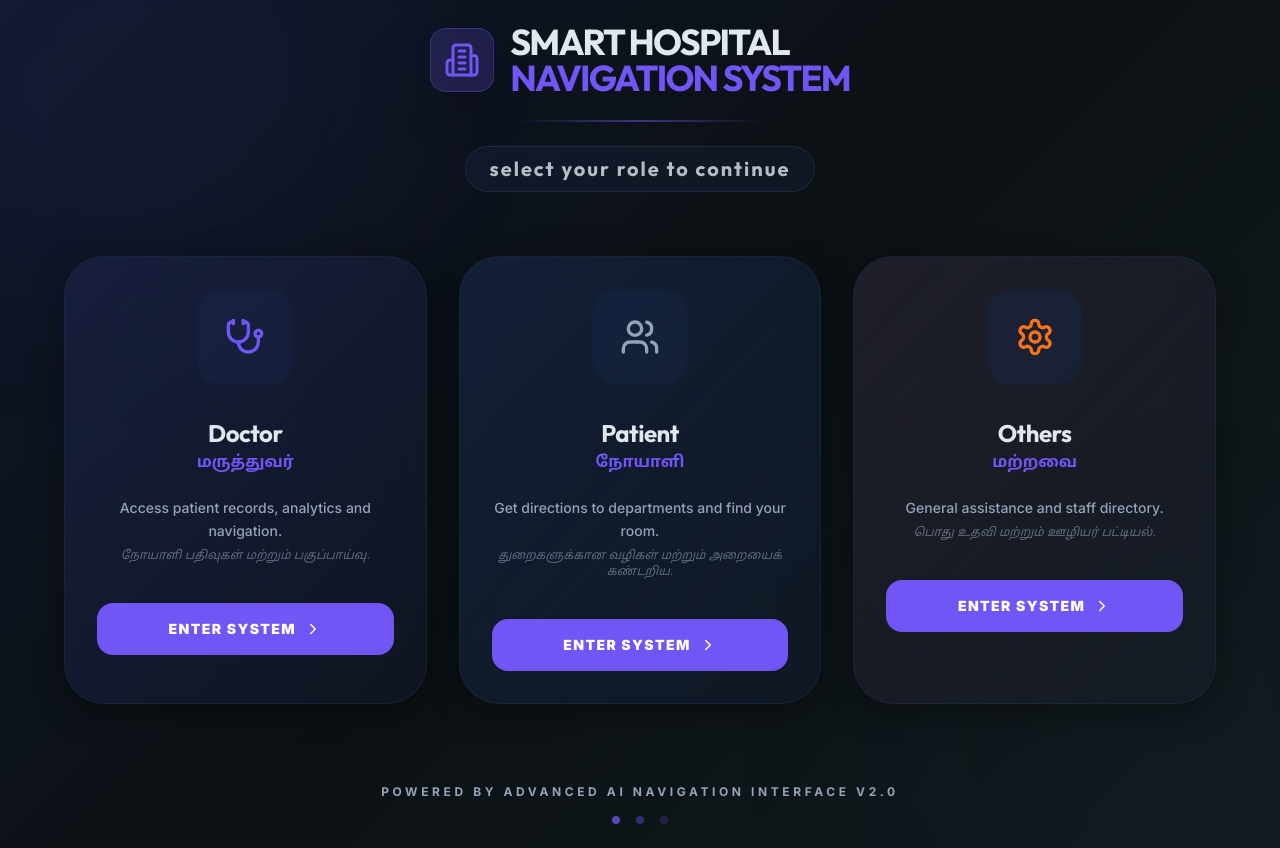
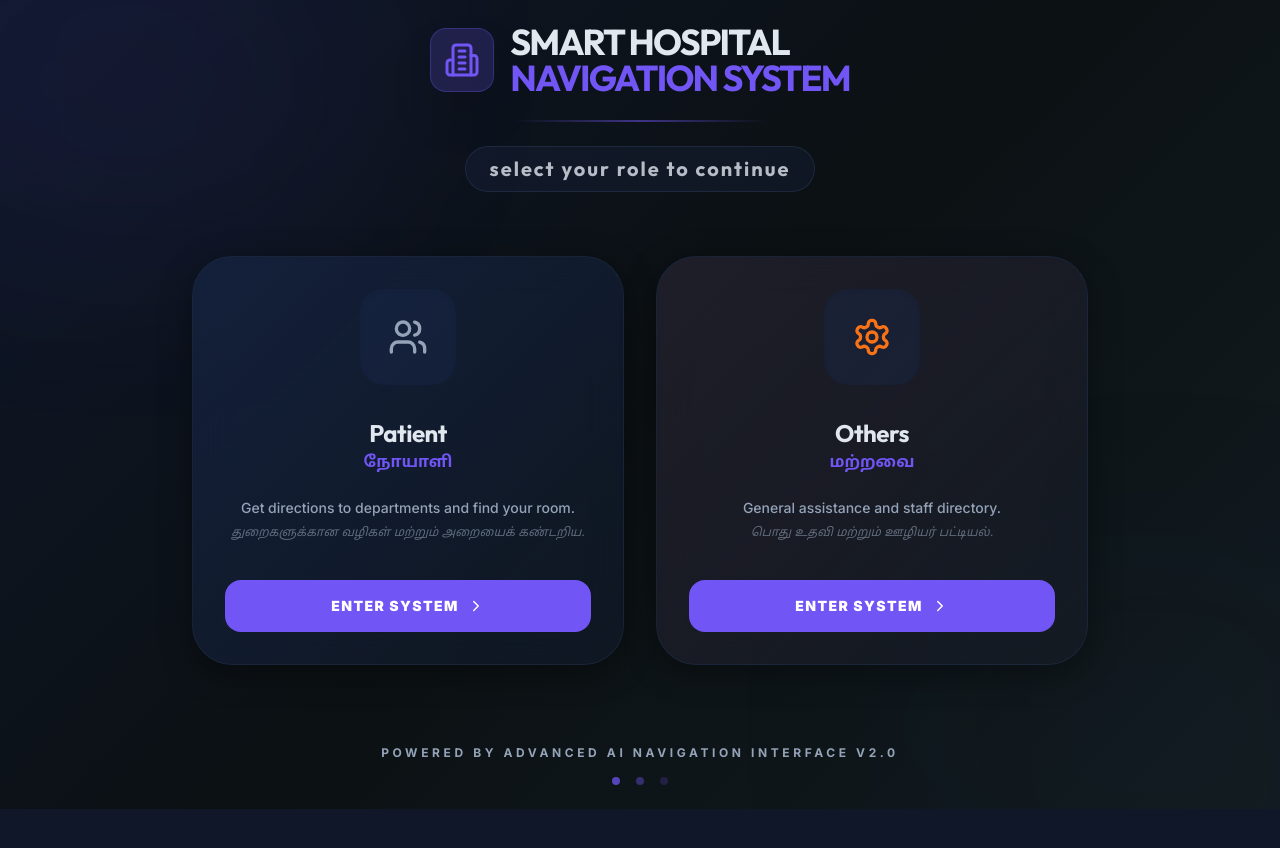
Before and after one commit to Sackthika/helpful-paths-ai, a React (Vite) app in the folder helpful-paths-ai/: page / in a window 1280 px wide. After the commit the page ends 809 px from the top, so only its background shows below. Built offline with nearby package versions, Linux system fonts and the light colour scheme; the HTML template or start-up script is replaced by a standard one.

Commit message:
feat(ui): Remove Doctor role and center role selection cards

```diff
--- a/helpful-paths-ai/src/pages/RoleSelection.tsx
+++ b/helpful-paths-ai/src/pages/RoleSelection.tsx
@@ -1,22 +1,12 @@
 import React from 'react';
 import { motion } from 'framer-motion';
 import { useNavigate } from 'react-router-dom';
-import { Stethoscope, Users, Settings, Building2, ChevronRight } from 'lucide-react';
+import { Users, Settings, Building2, ChevronRight } from 'lucide-react';
 
 const RoleSelection = () => {
     const navigate = useNavigate();
 
     const roles = [
-        {
-            id: 'doctor',
-            title: 'Doctor',
-            titleTA: 'மருத்துவர்',
-            icon: <Stethoscope size={40} className="text-primary" />,
-            description: 'Access patient records, analytics and navigation.',
-            descriptionTA: 'நோயாளி பதிவுகள் மற்றும் பகுப்பாய்வு.',
-            color: 'from-primary/20 to-primary/5',
-            borderColor: 'border-primary/30',
-        },
         {
             id: 'patient',
             title: 'Patient',
@@ -73,7 +63,7 @@
             </motion.div>
 
             {/* Roles Grid */}
-            <div className="grid grid-cols-1 md:grid-cols-3 gap-8 w-full max-w-6xl z-10">
+            <div className="grid grid-cols-1 md:grid-cols-2 gap-8 w-full max-w-4xl z-10">
                 {roles.map((role, index) => (
                     <motion.button
                         key={role.id}
```
